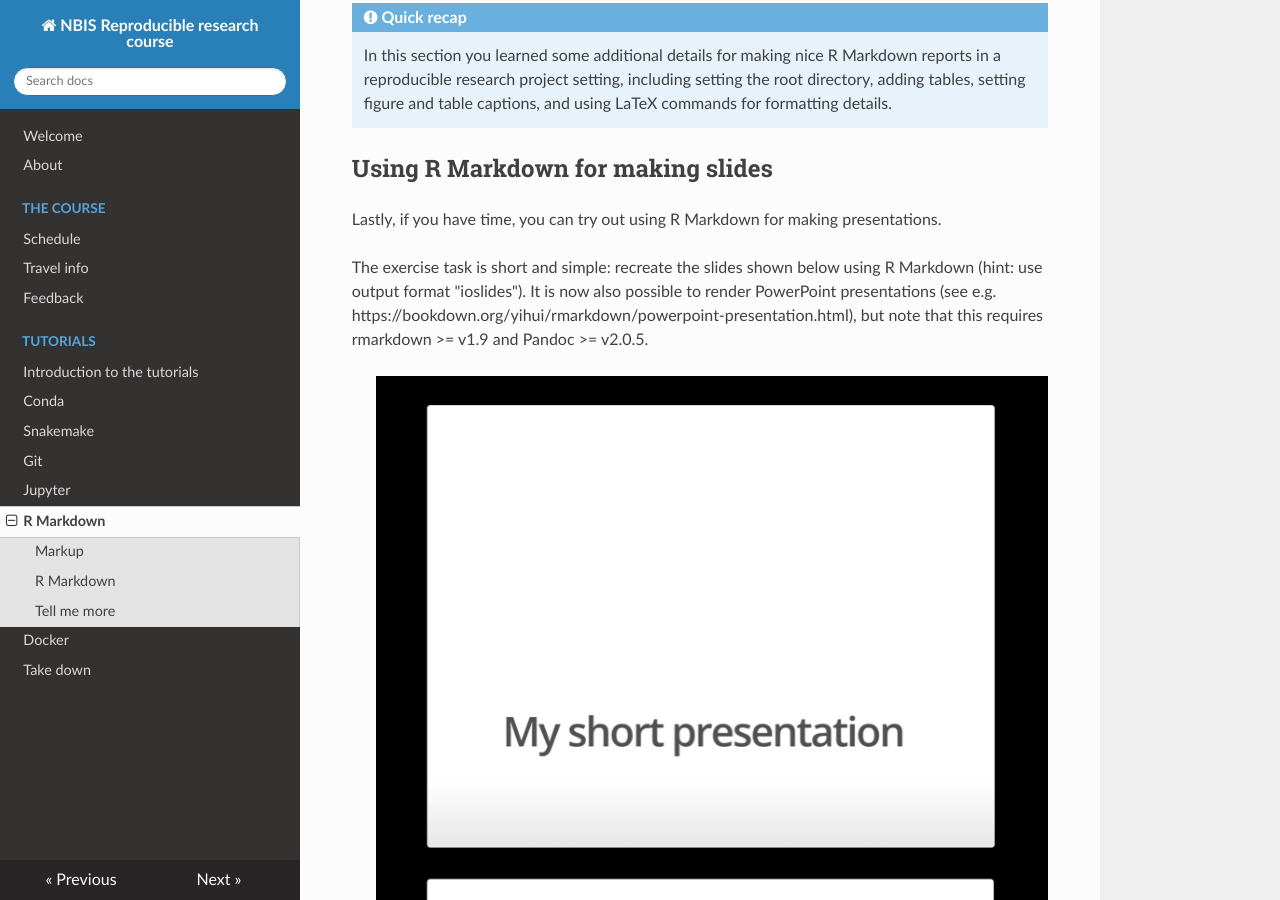
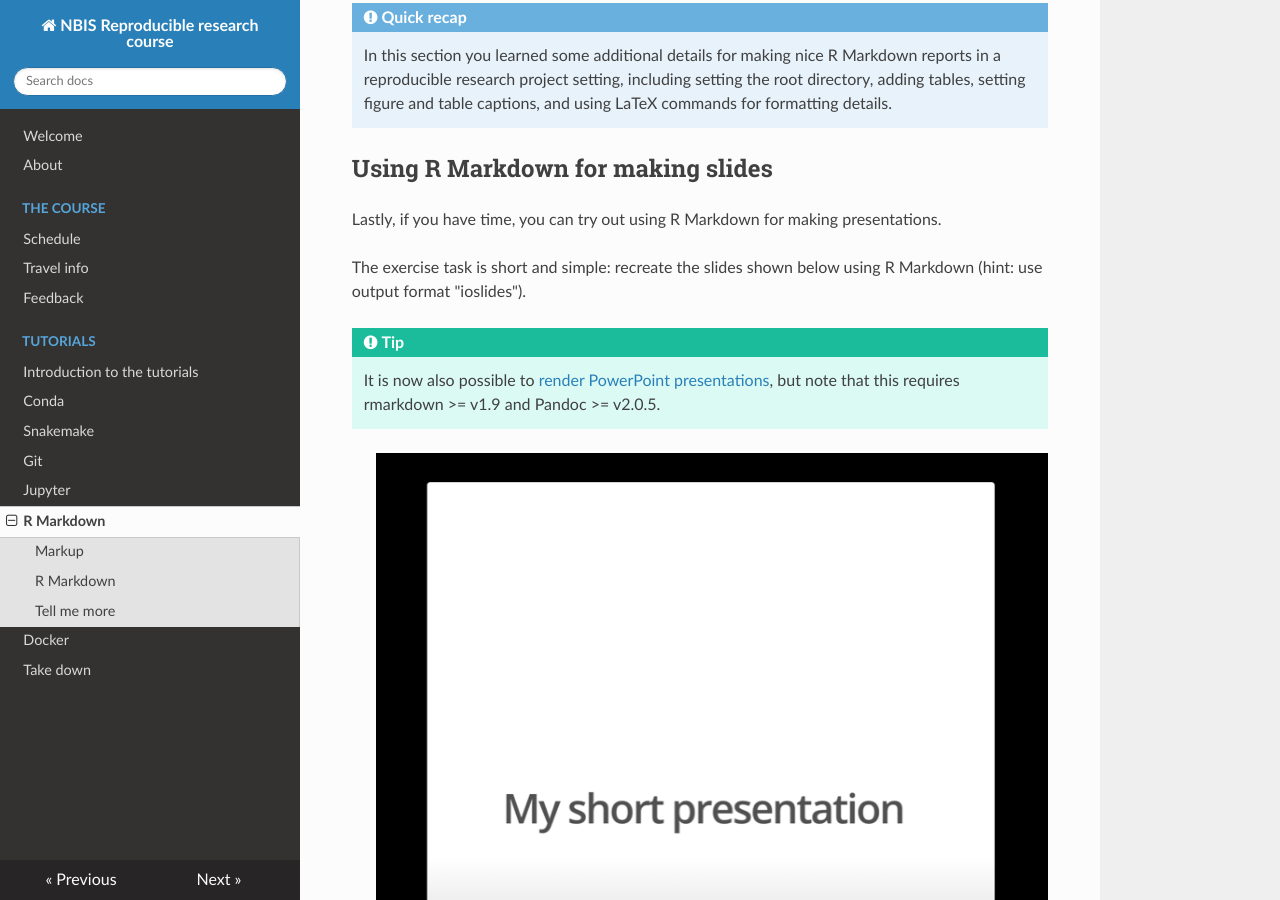
Before and after one commit to NBISweden/workshop-reproducible-research, an MkDocs documentation site: the page built from docs/rmarkdown.md, in a window 1280 px wide and 900 px high, scrolled down 16100 px. Built offline with MkDocs 1.6.1, drawn with Linux system fonts in a browser that asks for light colours; nearby versions of some CDN libraries; old or Windows-style settings are respelled for this version of MkDocs.

Commit message:
fix ppt info as tip

```diff
--- a/docs/rmarkdown.md
+++ b/docs/rmarkdown.md
@@ -527,7 +527,10 @@ params:
 
 Lastly, if you have time, you can try out using R Markdown for making presentations.
 
-The exercise task is short and simple: recreate the slides shown below using R Markdown (hint: use output format "ioslides"). It is now also possible to render PowerPoint presentations (see e.g. https://bookdown.org/yihui/rmarkdown/powerpoint-presentation.html), but note that this requires rmarkdown >= v1.9 and Pandoc >= v2.0.5.
+The exercise task is short and simple: recreate the slides shown below using R Markdown (hint: use output format "ioslides").
+
+!!! tip
+    It is now also possible to [render PowerPoint presentations](https://bookdown.org/yihui/rmarkdown/powerpoint-presentation.html), but note that this requires rmarkdown >= v1.9 and Pandoc >= v2.0.5.
 
 > ![](images/ioslides.png)
 
```
